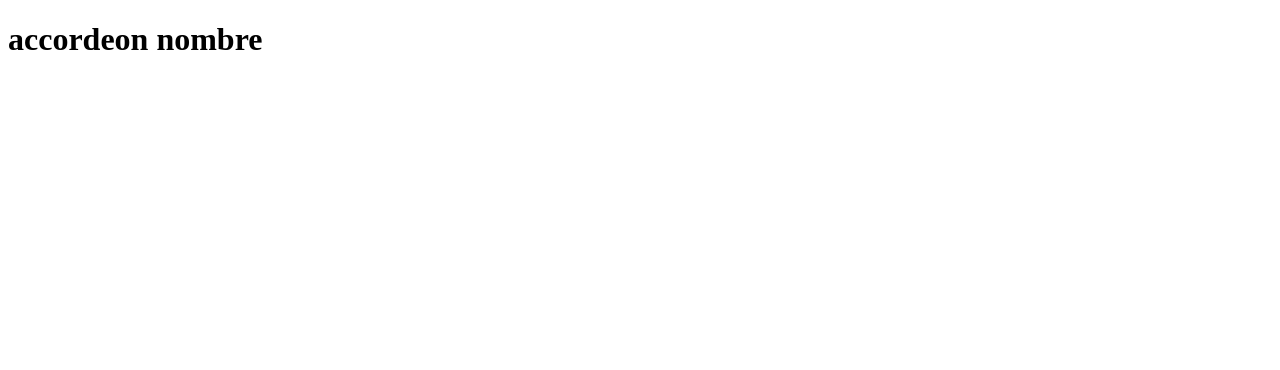
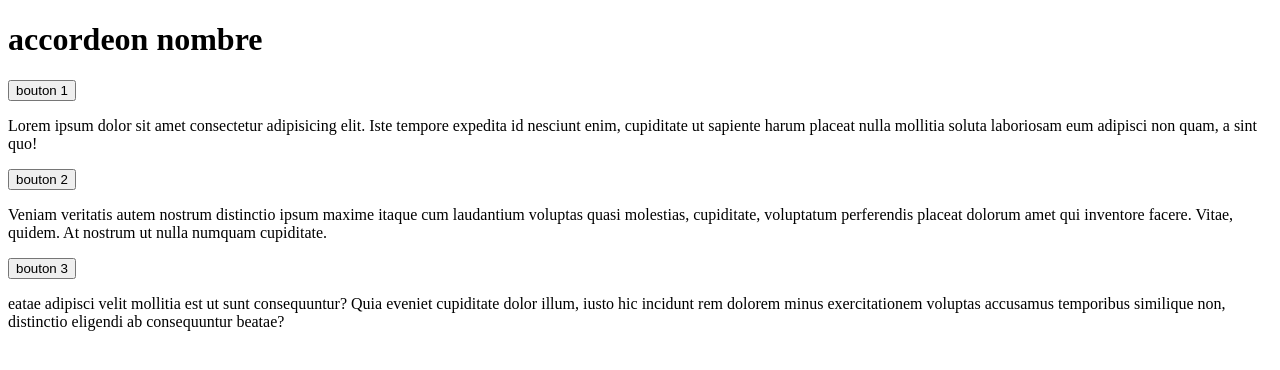
Before and after one commit to MMI-SAE-105/2023-r113-tp2-menu-alpinejs-shaoual, a plain HTML site: page accordeon_nombre.html in a window 1280 px wide. Drawn offline with Linux system fonts and the light colour scheme.

Commit message:
ajout section pg nombre + correction pg booleen

```diff
--- a/accordeon_nombre.html
+++ b/accordeon_nombre.html
@@ -1,22 +1,42 @@
 <!DOCTYPE html>
 <html lang="fr">
-
-<head>
+  <head>
     <meta charset="UTF-8" />
     <meta http-equiv="X-UA-Compatible" content="IE=edge" />
     <meta name="viewport" content="width=device-width, initial-scale=1.0" />
     <title>Test de divers accordéons nombre</title>
-</head>
+  </head>
 
-<body>
-    <h1> accordeon nombre</h1>
+  <body>
+    <h1>accordeon nombre</h1>
 
-
-
-
-
-
-
-
-    </body>
-    </html>
+    <div x-data="{ openSection: 1 }" class="accordeon">
+      <section>
+        <button @click="openSection = 1">bouton 1</button>
+        <p x-show="openSection === 1" x-transition.scale.80>
+          Lorem ipsum dolor sit amet consectetur adipisicing elit. Iste tempore
+          expedita id nesciunt enim, cupiditate ut sapiente harum placeat nulla
+          mollitia soluta laboriosam eum adipisci non quam, a sint quo!
+        </p>
+      </section>
+      <section>
+        <button @click="openSection = 2">bouton 2</button>
+        <p x-show="openSection === 2" x-transition.scale.80>
+          Veniam veritatis autem nostrum distinctio ipsum maxime itaque cum
+          laudantium voluptas quasi molestias, cupiditate, voluptatum
+          perferendis placeat dolorum amet qui inventore facere. Vitae, quidem.
+          At nostrum ut nulla numquam cupiditate.
+        </p>
+      </section>
+      <section>
+        <button @click="openSection = 3">bouton 3</button>
+        <p x-show="openSection === 3" x-transition.scale.80>
+          eatae adipisci velit mollitia est ut sunt consequuntur? Quia eveniet
+          cupiditate dolor illum, iusto hic incidunt rem dolorem minus
+          exercitationem voluptas accusamus temporibus similique non, distinctio
+          eligendi ab consequuntur beatae?
+        </p>
+      </section>
+    </div>
+  </body>
+</html>
```
Also changed, not shown: accordon-booleen.html (+4 -4 lines), index.html (+1 -1 lines).
